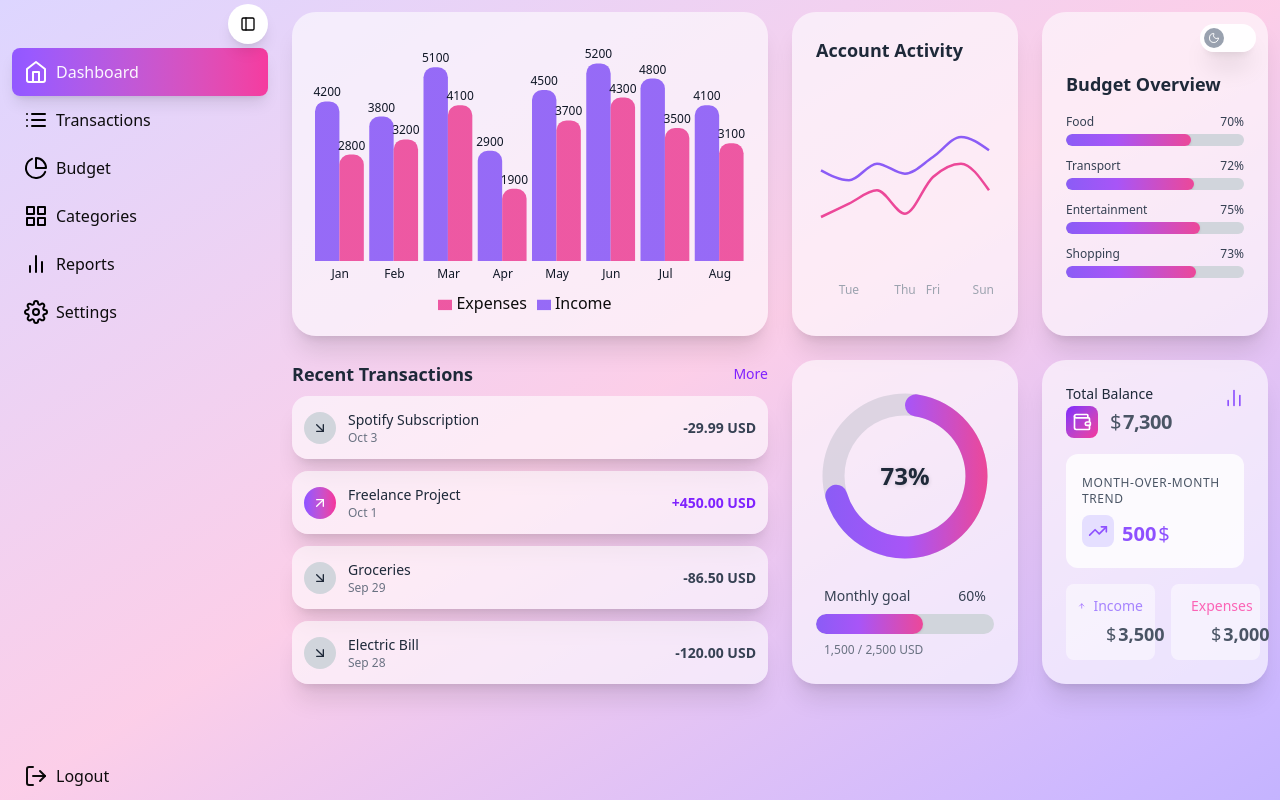
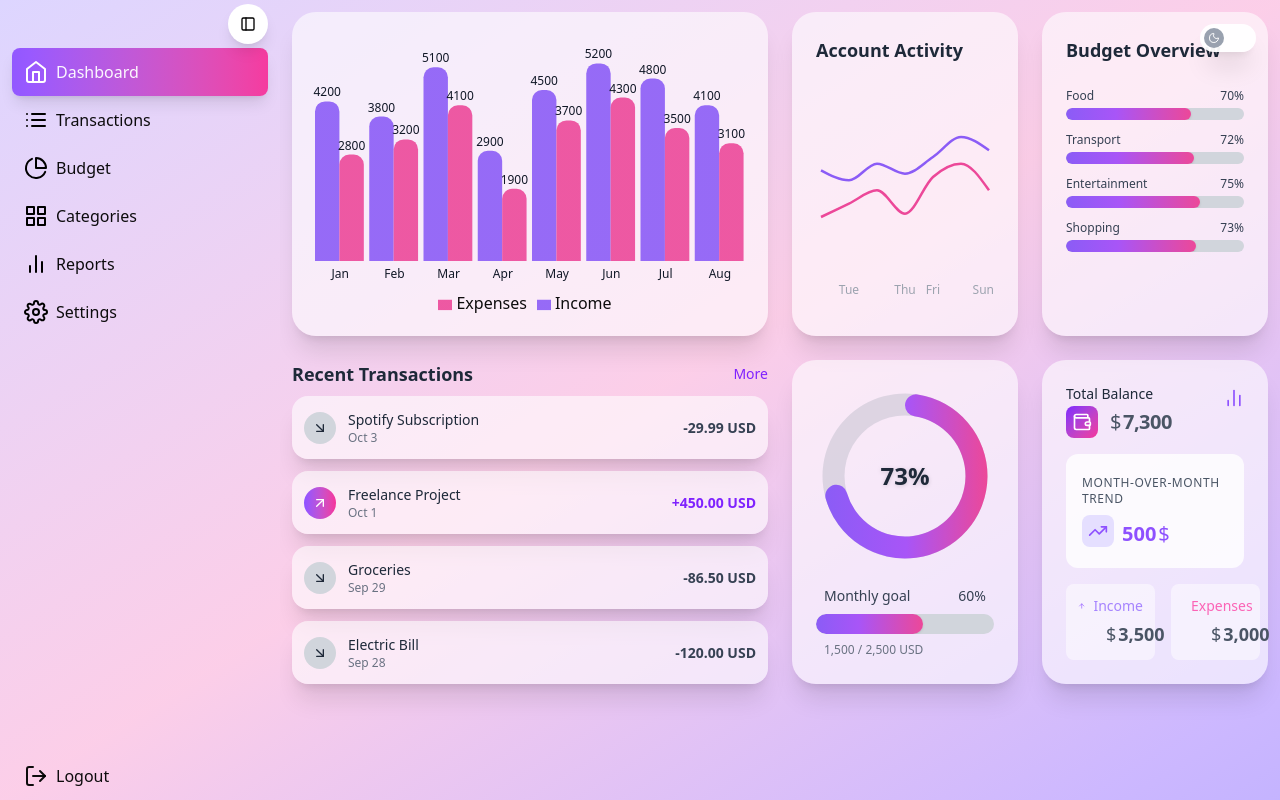
Before and after one commit to MilaKropeczka/Dashboard---, a Next.js app: page /dashboard in a window 1280 px wide. Built offline with nearby package versions, Linux system fonts and the light colour scheme.

Commit message:
style: BudgetOverview

```diff
--- a/src/components/BudgetOverview.tsx
+++ b/src/components/BudgetOverview.tsx
@@ -10,12 +10,12 @@ export default function BudgetOverview() {
 	];
 
 	return (
-		<div className='flex flex-col w-full h-full justify-center p-6 gap-4'>
-			<h2 className='text-lg font-semibold text-gray-800 dark:text-gray-100'>
+		<div className='flex flex-col w-full h-full justify-between p-6 gap-4'>
+			<h2 className='text-lg font-semibold text-gray-800 dark:text-gray-100 mb-2'>
 				Budget Overview
 			</h2>
 
-			<div className='flex flex-col gap-3'>
+			<div className='flex-1 flex flex-col gap-3 '>
 				{budgets.map((item, index) => {
 					const percent = Math.min(
 						Math.round((item.spent / item.limit) * 100),
```
